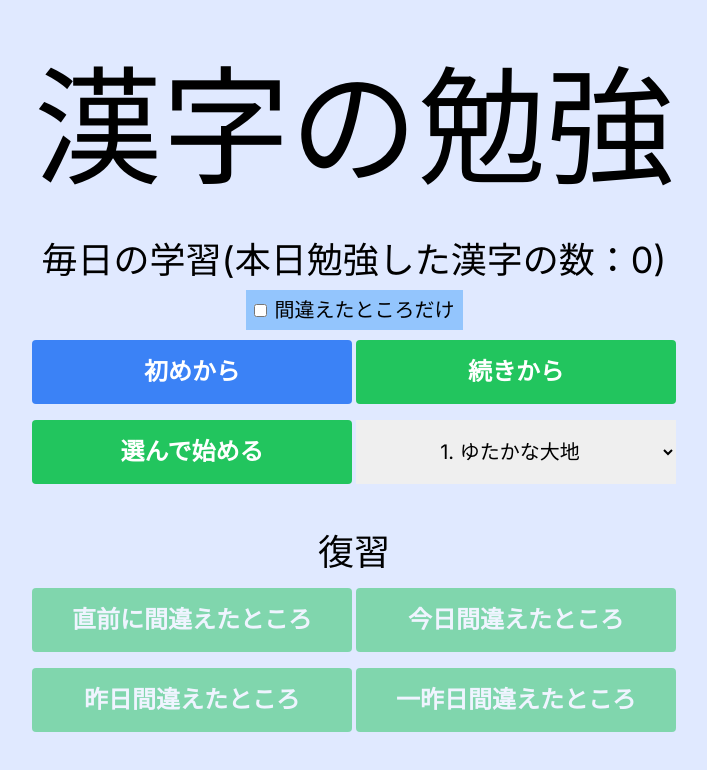
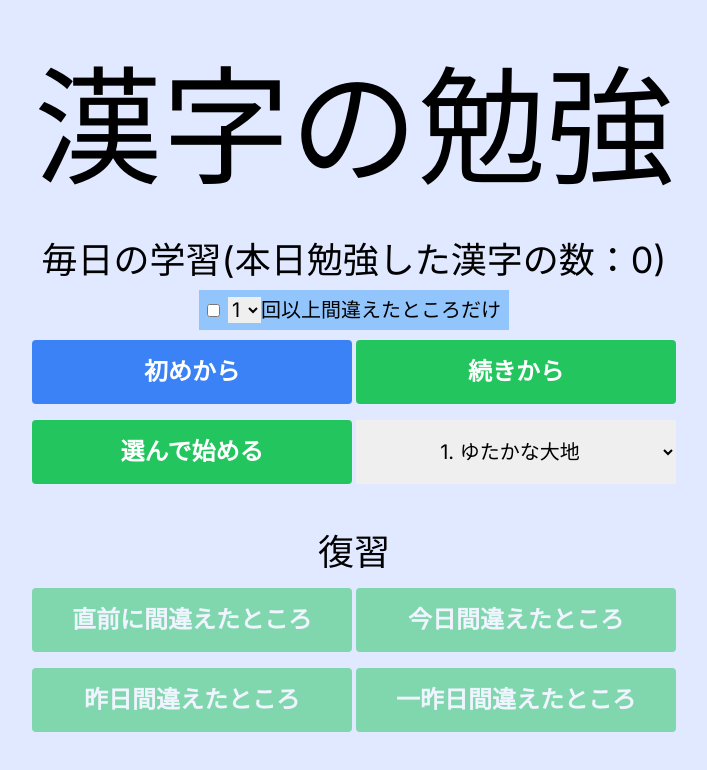
Before and after one commit to tyahha/kanji-study, a Next.js app: page / in a window 1280 px wide. Shown: the top 770 px of the page, without its empty margins (286-993 px from the left). Built offline with nearby package versions, Linux system fonts and the light colour scheme; a web font is replaced by a local one.

Commit message:
間違え数を選択できる

```diff
--- a/components/Title.tsx
+++ b/components/Title.tsx
@@ -41,6 +41,7 @@ const pickRecentWrongs = (day: dayjs.Dayjs) => {
 export const TitleView = () => {
   const { setMode, setQuestions, setIndex } = useAppContext()
   const [isOnlyWrongs, setIsOnlyWrongs] = useState(false)
+  const [enableWrongsCount, setEnabledWrongsCount] = useState(1)
   const [
     {
       indexForContinue,
@@ -89,9 +90,9 @@ export const TitleView = () => {
       const h = history[k.id]
       if (!h) return false
 
-      return !!h.find((e) => !e.isCorrect)
+      return h.filter((e) => !e.isCorrect).length >= enableWrongsCount
     })
-  }, [isOnlyWrongs])
+  }, [isOnlyWrongs, enableWrongsCount])
 
   return (
     <main className="mt-16">
@@ -108,7 +109,17 @@ export const TitleView = () => {
             checked={isOnlyWrongs}
             onChange={(e) => setIsOnlyWrongs(e.target.checked)}
           />
-          <label htmlFor="isOnlyWrongs">間違えたところだけ</label>
+          <select
+            value={enableWrongsCount}
+            onChange={(e) => setEnabledWrongsCount(Number(e.target.value))}
+          >
+            <option value={1}>1</option>
+            <option value={2}>2</option>
+            <option value={3}>3</option>
+            <option value={4}>4</option>
+            <option value={5}>5</option>
+          </select>
+          <label htmlFor="isOnlyWrongs">回以上間違えたところだけ</label>
         </span>
       </div>
       <div className="flex justify-center gap-1 mt-4">
```
